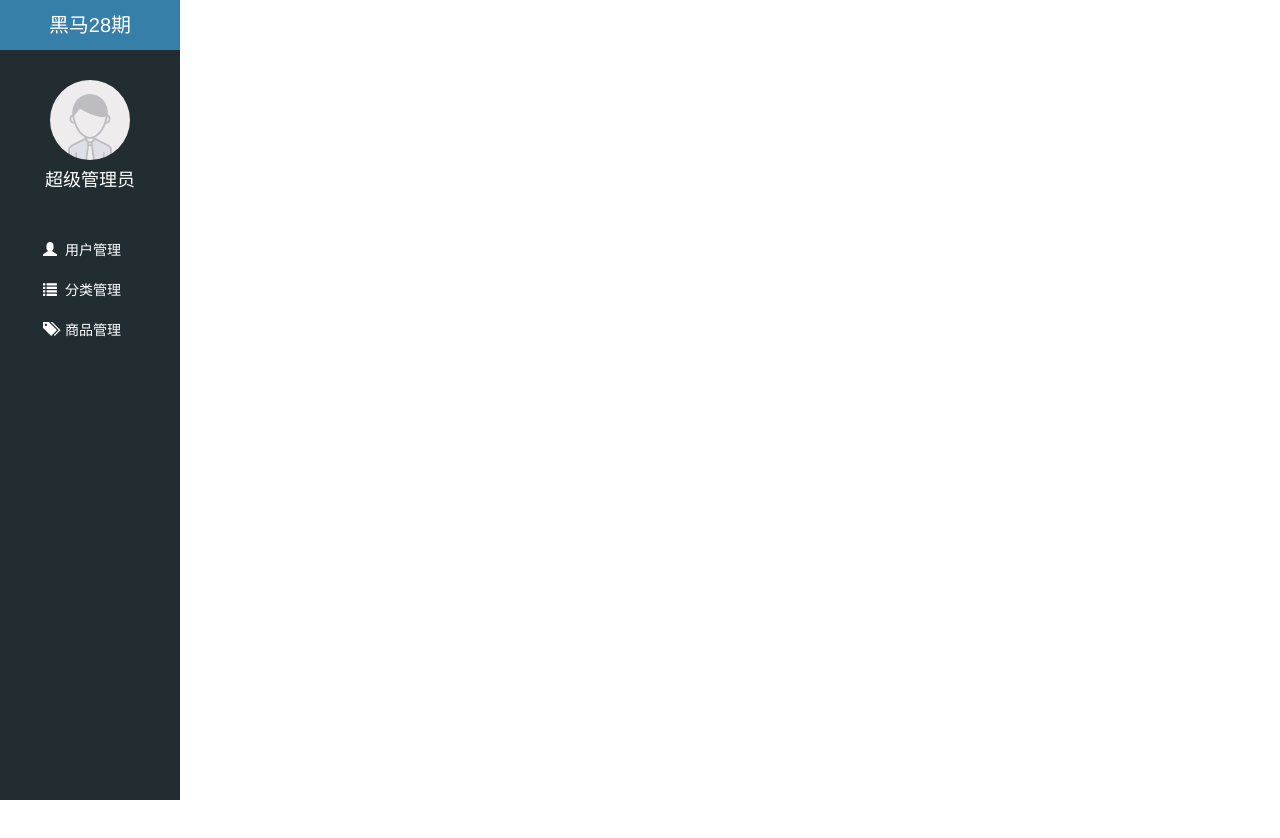
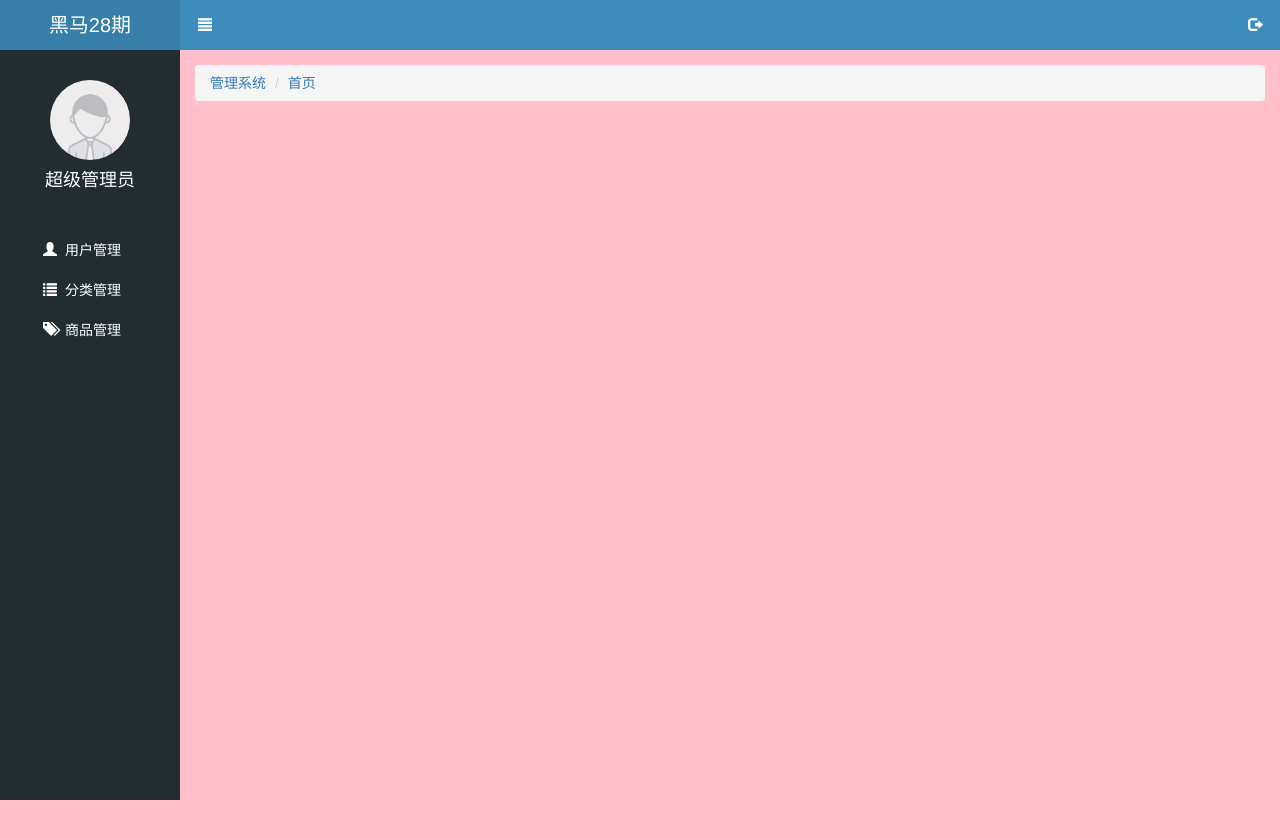
Before and after one commit to RedamancyLi/letao, a website: page public/back/index.html in a window 1280 px wide. Before the commit the page ends 800 px from the top, so only its background shows below. Drawn offline with Linux system fonts and the light colour scheme.

Commit message:
静态公共样式完成

```diff
--- a/public/back/css/common.css
+++ b/public/back/css/common.css
@@ -39,6 +39,7 @@ ul
   position: fixed;
   left: 0;
   top: 0;
+  z-index: 999;
 }
 .lt_aside .aside_top
 {
@@ -99,3 +100,33 @@ ul
   padding-left: 60px;
   display: none;
 }
+.lt_main
+{
+  padding-left: 180px;
+  padding-top:50px;
+  height: 1000px;
+  background-color: pink;
+}
+.lt_main .lt_topbar
+{
+  position: fixed;
+  top: 0;
+  left: 0;
+  width: 100%;
+  height: 50px;
+  background-color: #3C8DBC;
+  padding-left: 180px;
+}
+.lt_topbar .icon_menu,
+.lt_topbar .icon_log_out
+{
+  width: 50px;
+  height: 50px;
+  line-height: 50px;
+  text-align: center;
+  color: #fff;
+}
+.lt_content
+{
+  padding: 15px;
+}
--- a/public/back/index.html
+++ b/public/back/index.html
@@ -52,7 +52,22 @@
 			</ul>
 		</div>
 	</div>
-
+	<!-- 右侧主体部分 -->
+	<div class="lt_main">
+		<!-- 头部 -->
+		<div class="lt_topbar">
+			<a href="#" class="pull-left icon_menu"><i class="glyphicon glyphicon-align-justify"></i></a>
+			<a href="#" class="pull-right icon_log_out"><i class="glyphicon glyphicon-log-out"></i></a>
+		</div>
+		<!-- 底部 -->
+		<div class="lt_content">
+			<!-- 导航 -->
+				<ol class="breadcrumb">
+						<li><a href="index.html">管理系统</a></li>
+						<li><a href="active">首页</a></li>
+					</ol>
+		</div>
+	</div>
 
 
 	<script src="lib/jquery/jquery.min.js"></script>
```
